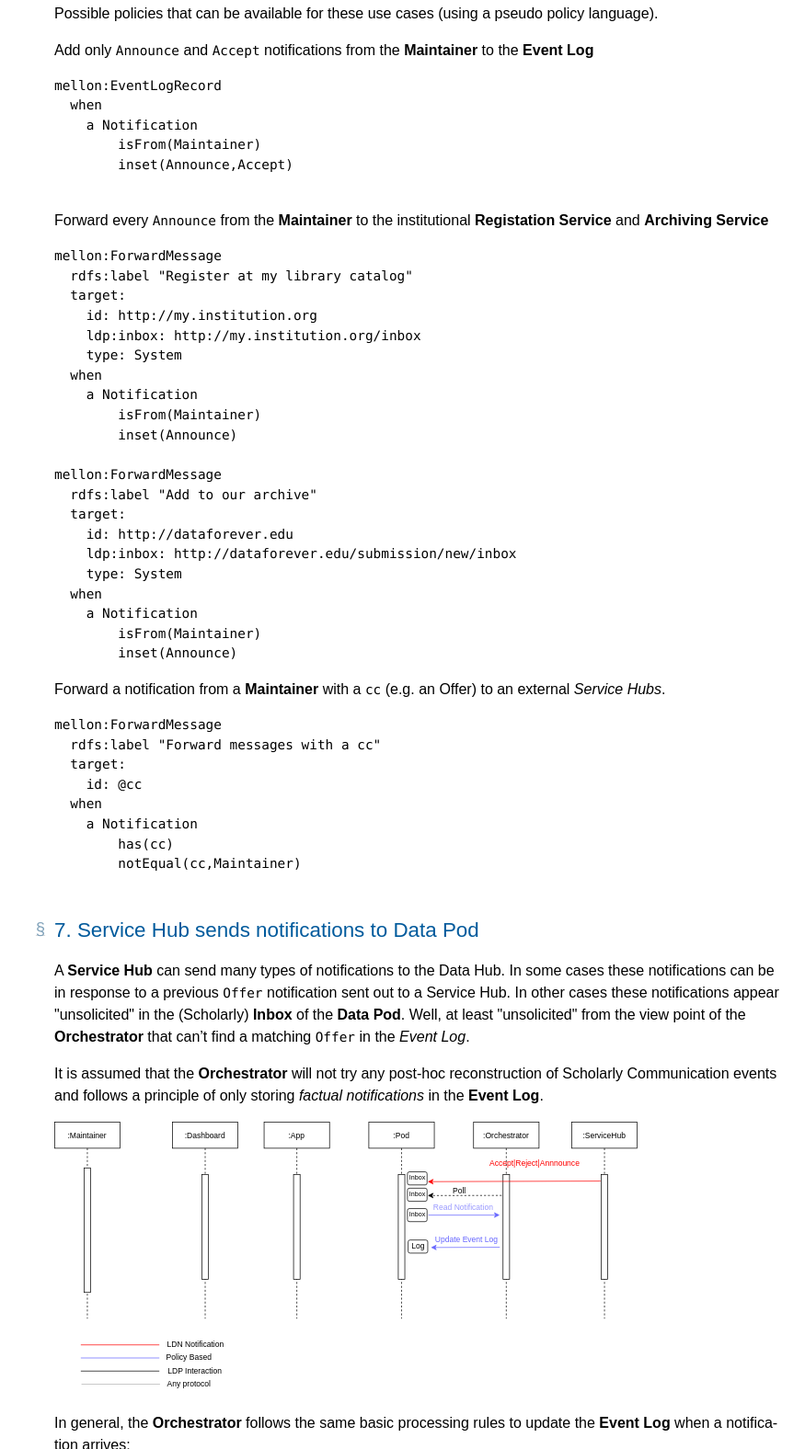
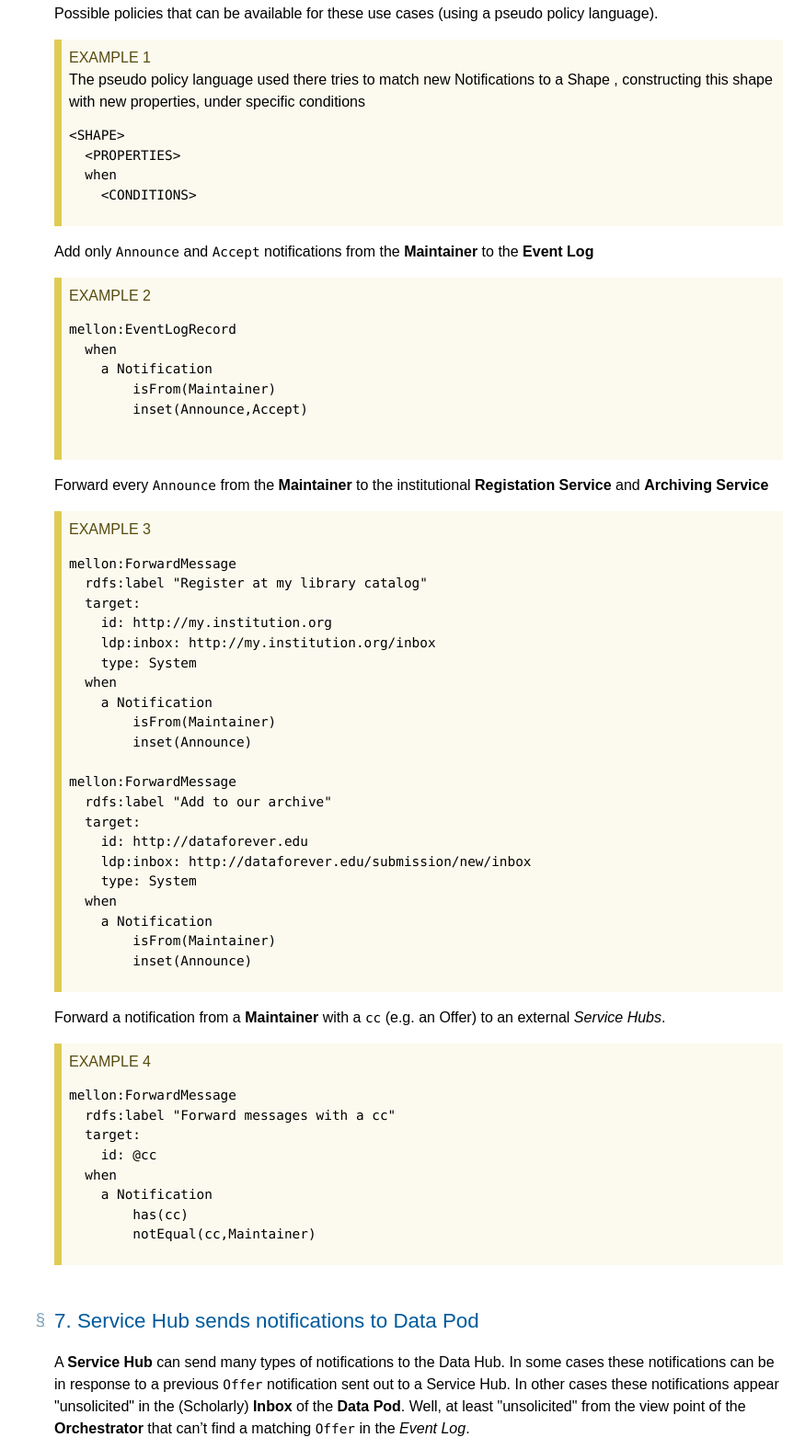
Before and after one commit to CRISalid-esr/spec-usecases, a plain HTML site: page mellon-scenario.html in a window 1280 px wide. Shown: the part 6660-8236 px from the top of the page at 92% size, without its empty margins (405-1280 px from the left). Drawn offline with Linux system fonts and the light colour scheme.

Commit message:
Adding colors!

```diff
--- a/mellon-scenario.html
+++ b/mellon-scenario.html
@@ -2161,7 +2161,18 @@ to the (Scholarly) <strong>Inbox</strong> of the <strong>Data Pod</strong></p>
    </ul>
    <h4 class="heading settled" data-level="6.1.3" id="possible-policies"><span class="secno">6.1.3. </span><span class="content">Possible Policies</span><a class="self-link" href="#possible-policies"></a></h4>
    <p>Possible policies that can be available for these use cases (using a pseudo policy language).</p>
+   <div class="example" id="example-4b682741">
+    <a class="self-link" href="#example-4b682741"></a> The pseudo policy language used there tries to match new Notifications to a Shape , constructing
+this shape with new properties, under specific conditions
+<pre>&lt;SHAPE>
+  &lt;PROPERTIES>
+  when
+    &lt;CONDITIONS>
+</pre>
+   </div>
    <p>Add only <code>Announce</code> and <code>Accept</code> notifications from the <strong>Maintainer</strong> to the <strong>Event Log</strong></p>
+   <div class="example" id="example-d387f030">
+    <a class="self-link" href="#example-d387f030"></a>
 <pre>mellon:EventLogRecord
   when
     a Notification
@@ -2169,7 +2180,10 @@ to the (Scholarly) <strong>Inbox</strong> of the <strong>Data Pod</strong></p>
         inset(Announce,Accept)
 
 </pre>
+   </div>
    <p>Forward every <code>Announce</code> from the <strong>Maintainer</strong> to the institutional <strong>Registation Service</strong> and <strong>Archiving Service</strong></p>
+   <div class="example" id="example-41478d12">
+    <a class="self-link" href="#example-41478d12"></a>
 <pre>mellon:ForwardMessage
   rdfs:label "Register at my library catalog"
   target:
@@ -2192,7 +2206,10 @@ mellon:ForwardMessage
         isFrom(Maintainer)
         inset(Announce)
 </pre>
+   </div>
    <p>Forward a notification from a <strong>Maintainer</strong> with a <code>cc</code> (e.g. an Offer) to an external <em>Service Hubs</em>.</p>
+   <div class="example" id="example-a2c4ca21">
+    <a class="self-link" href="#example-a2c4ca21"></a>
 <pre>mellon:ForwardMessage
   rdfs:label "Forward messages with a cc"
   target:
@@ -2202,6 +2219,7 @@ mellon:ForwardMessage
         has(cc)
         notEqual(cc,Maintainer)
 </pre>
+   </div>
    <h2 class="heading settled" data-level="7" id="service-hub-sends-notifications-to-data-pod"><span class="secno">7. </span><span class="content">Service Hub sends notifications to Data Pod</span><a class="self-link" href="#service-hub-sends-notifications-to-data-pod"></a></h2>
    <p>A <strong>Service Hub</strong> can send many types of notifications to the Data Hub. In some cases these
 notifications can be in response to a previous <code>Offer</code> notification sent out to a Service Hub. In other
```
Also changed, not shown: 1 other file.
